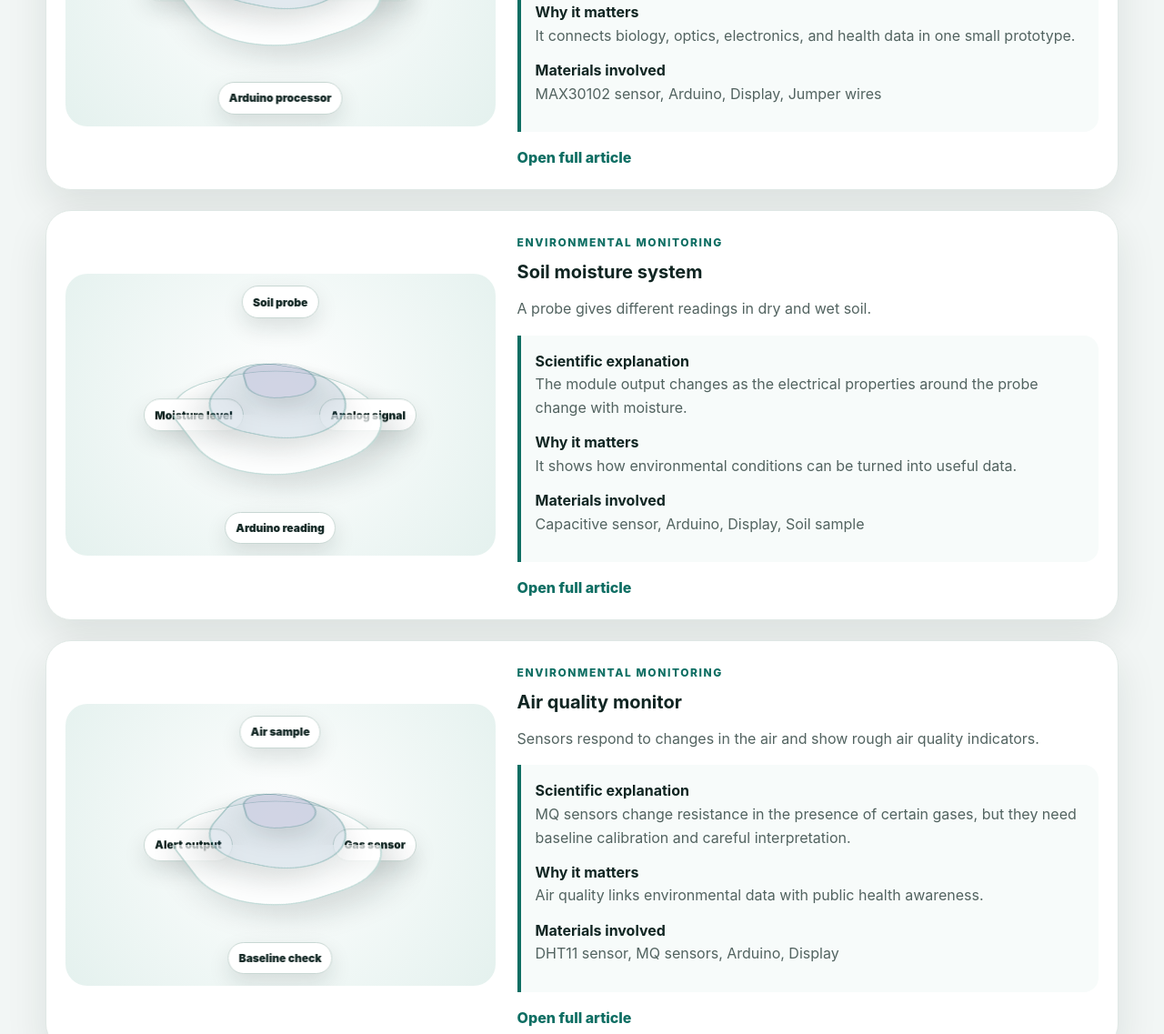
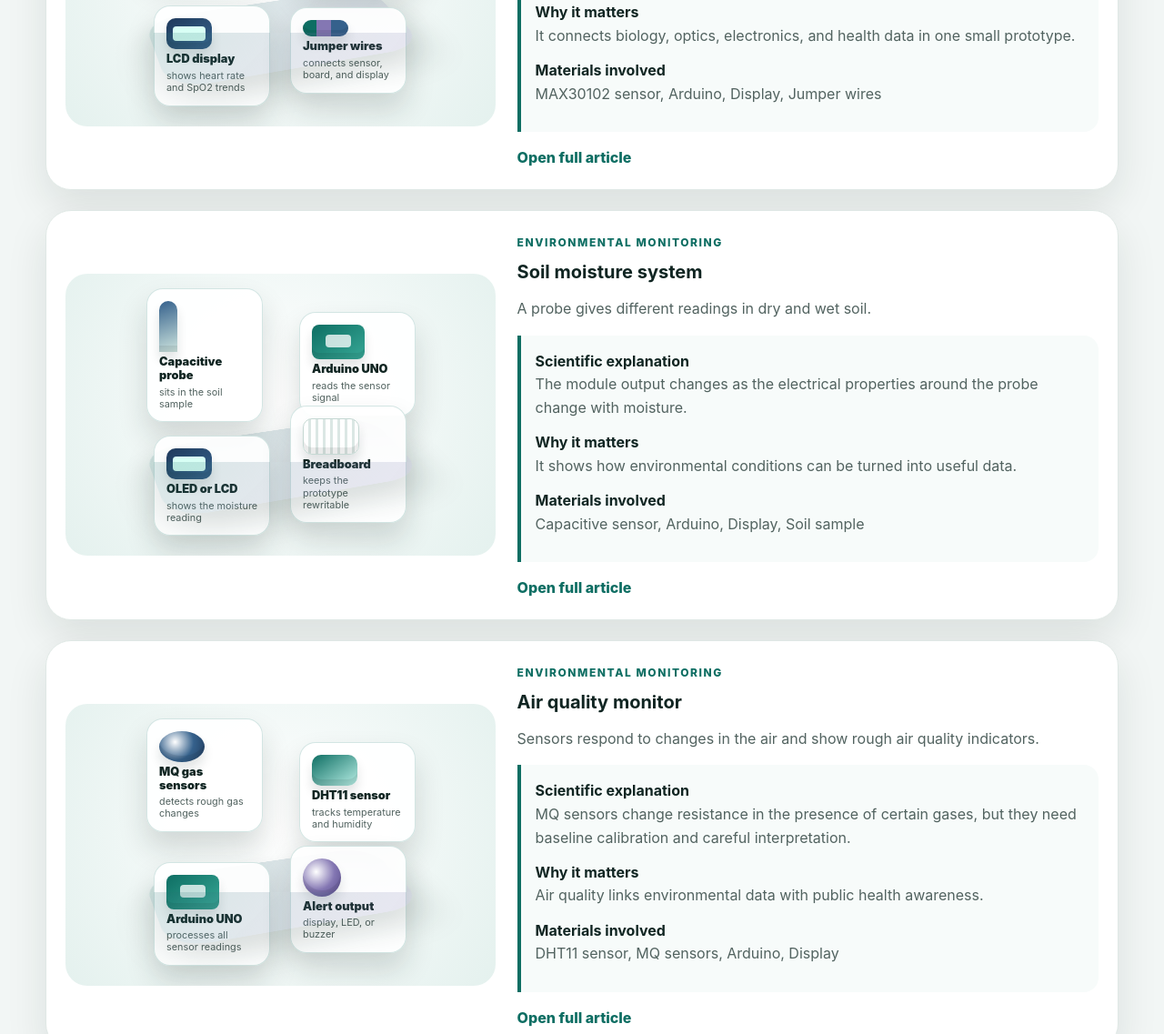
Before and after one commit to avanthikaashokkumar/biochem-chronicles, a plain HTML site: page index.html in a window 1280 px wide. Shown: the part 6150-7287 px from the top of the page at 91% size. Drawn offline with Linux system fonts and the light colour scheme.

Commit message:
Improve 3D material explainers

```diff
--- a/index.html
+++ b/index.html
@@ -104,7 +104,7 @@
       <div class="section-head">
         <p class="eyebrow">3D Explainers</p>
         <h2>Interactive component breakdowns</h2>
-        <p>These are local CSS-based 3D-style explainers. They avoid broken external models and can be upgraded later with real GLB files in the assets/models folder.</p>
+        <p>These are local 3D-style material explainers built with safe CSS visuals. Click a component to see what it does and how it fits into the project.</p>
       </div>
       <div class="explainer-list" id="explainersList"></div>
     </div>
--- a/script.js
+++ b/script.js
@@ -727,6 +727,60 @@ const EXPLAINER_DATA = [
   }
 ];
 
+const EXPLAINER_COMPONENTS = {
+  "blood-oxygen-heart-rate-monitor": [
+    { "name": "MAX30102 sensor", "type": "sensor", "detail": "red and infrared light module" },
+    { "name": "Arduino UNO", "type": "board", "detail": "microcontroller board" },
+    { "name": "LCD display", "type": "display", "detail": "shows heart rate and SpO2 trends" },
+    { "name": "Jumper wires", "type": "wires", "detail": "connects sensor, board, and display" }
+  ],
+  "soil-moisture-meter": [
+    { "name": "Capacitive probe", "type": "probe", "detail": "sits in the soil sample" },
+    { "name": "Arduino UNO", "type": "board", "detail": "reads the sensor signal" },
+    { "name": "OLED or LCD", "type": "display", "detail": "shows the moisture reading" },
+    { "name": "Breadboard", "type": "breadboard", "detail": "keeps the prototype rewritable" }
+  ],
+  "air-quality-monitor": [
+    { "name": "MQ gas sensors", "type": "gas", "detail": "detects rough gas changes" },
+    { "name": "DHT11 sensor", "type": "sensor", "detail": "tracks temperature and humidity" },
+    { "name": "Arduino UNO", "type": "board", "detail": "processes all sensor readings" },
+    { "name": "Alert output", "type": "alert", "detail": "display, LED, or buzzer" }
+  ],
+  "smart-walking-stick": [
+    { "name": "HC-SR04 sensor", "type": "ultrasonic", "detail": "checks obstacle distance" },
+    { "name": "Arduino UNO", "type": "board", "detail": "runs the distance logic" },
+    { "name": "Buzzer and LED", "type": "alert", "detail": "warns when something is close" },
+    { "name": "Walking stick body", "type": "enclosure", "detail": "holds the prototype parts" }
+  ],
+  "automatic-pill-dispenser": [
+    { "name": "RTC module", "type": "clock", "detail": "keeps schedule time" },
+    { "name": "Servo motor", "type": "servo", "detail": "moves the dispenser" },
+    { "name": "Pill organizer", "type": "pill", "detail": "stores dose compartments" },
+    { "name": "Buzzer and display", "type": "alert", "detail": "reminds the user" }
+  ],
+  "weather-station": [
+    { "name": "DHT11 sensor", "type": "sensor", "detail": "reads temperature and humidity" },
+    { "name": "RTC module", "type": "clock", "detail": "adds a time stamp" },
+    { "name": "Arduino UNO", "type": "board", "detail": "processes local weather data" },
+    { "name": "LCD or OLED", "type": "display", "detail": "shows current readings" }
+  ]
+};
+
+function renderComponentScene(item) {
+  const components = EXPLAINER_COMPONENTS[item.id] || [];
+  return `
+    <div class="component-scene" role="img" aria-label="3D-style material layout for ${escapeHtml(item.title)}">
+      <div class="scene-base"></div>
+      ${components.map((component, index) => `
+        <button type="button" class="component-object component-${escapeHtml(component.type)} component-${index + 1}" data-explainer="${item.id}" data-index="${index}">
+          <span class="component-shape" aria-hidden="true"></span>
+          <span class="component-name">${escapeHtml(component.name)}</span>
+          <span class="component-detail">${escapeHtml(component.detail)}</span>
+        </button>`).join("")}
+    </div>`;
+}
+
+
 const CATEGORY_ALL = "All";
 
 function escapeHtml(value) {
@@ -810,13 +864,8 @@ function renderExplainers() {
   if (!list) return;
   list.innerHTML = EXPLAINER_DATA.map((item) => `
     <article class="explainer-card reveal">
-      <div class="explainer-model" aria-label="Interactive model for ${escapeHtml(item.title)}">
-        <div class="model-stage">
-          <div class="model-layer layer-one"></div>
-          <div class="model-layer layer-two"></div>
-          <div class="model-layer layer-three"></div>
-          ${item.parts.map((part, index) => `<button type="button" class="hotspot hotspot-${index + 1}" data-explainer="${item.id}" data-index="${index}">${escapeHtml(part)}</button>`).join("")}
-        </div>
+      <div class="explainer-model">
+        ${renderComponentScene(item)}
       </div>
       <div class="explainer-copy">
         <p class="eyebrow">${escapeHtml(item.category)}</p>
@@ -838,10 +887,10 @@ function renderExplainers() {
     const button = event.target.closest(".hotspot");
     if (!button) return;
     const item = EXPLAINER_DATA.find((entry) => entry.id === button.dataset.explainer);
-    const part = item.parts[Number(button.dataset.index)];
+    const component = (EXPLAINER_COMPONENTS[item.id] || [])[Number(button.dataset.index)];
     const detail = document.getElementById(`detail-${item.id}`);
-    detail.innerHTML = `<strong>${escapeHtml(part)}</strong><p>${escapeHtml(item.simple)}</p><strong>Scientific explanation</strong><p>${escapeHtml(item.scientific)}</p><strong>Why it matters</strong><p>${escapeHtml(item.why)}</p>`;
-    button.closest(".model-stage").querySelectorAll(".hotspot").forEach((hotspot) => hotspot.classList.remove("active"));
+    detail.innerHTML = `<strong>${escapeHtml(component.name)}</strong><p>${escapeHtml(component.detail)}</p><strong>How this part fits in</strong><p>${escapeHtml(item.simple)}</p><strong>Scientific explanation</strong><p>${escapeHtml(item.scientific)}</p><strong>Why it matters</strong><p>${escapeHtml(item.why)}</p>`;
+    button.closest(".component-scene").querySelectorAll(".component-object").forEach((componentButton) => componentButton.classList.remove("active"));
     button.classList.add("active");
   });
 }
--- a/styles.css
+++ b/styles.css
@@ -122,16 +122,31 @@ a:focus-visible, button:focus-visible, input:focus-visible { outline: 3px solid
 .explainer-list { display: grid; gap: 1.4rem; }
 .explainer-card { display: grid; grid-template-columns: 0.85fr 1.15fr; gap: 1.5rem; align-items: center; padding: 1.3rem; background: var(--surface); border: 1px solid var(--line); border-radius: 28px; box-shadow: var(--shadow); }
 .explainer-model { min-height: 310px; display: grid; place-items: center; border-radius: 24px; background: radial-gradient(circle at 50% 45%, #ffffff, #e4f1ee); overflow: hidden; }
-.model-stage { position: relative; width: min(300px, 80vw); height: min(300px, 80vw); transform-style: preserve-3d; perspective: 800px; }
-.model-layer { position: absolute; inset: 44px; border-radius: 35% 65% 50% 50%; border: 2px solid rgba(14,110,99,0.24); background: rgba(255,255,255,0.7); box-shadow: 0 24px 38px rgba(16,37,34,0.14); transform: rotateX(58deg) rotateZ(-28deg); }
-.layer-two { inset: 76px; background: rgba(53,97,140,0.14); transform: rotateX(58deg) rotateZ(20deg) translateZ(20px); }
-.layer-three { inset: 112px; background: rgba(132,119,179,0.18); transform: rotateX(58deg) rotateZ(-10deg) translateZ(44px); }
-.hotspot { position: absolute; border: 1px solid var(--line-strong); border-radius: 999px; background: #fff; color: var(--ink); padding: 0.45rem 0.7rem; font-weight: 900; font-size: 0.75rem; box-shadow: 0 10px 24px rgba(16,37,34,0.12); }
-.hotspot:hover, .hotspot.active { background: var(--primary); color: #fff; }
-.hotspot-1 { top: 8px; left: 50%; transform: translateX(-50%); }
-.hotspot-2 { top: 50%; right: 0; transform: translateY(-50%); }
-.hotspot-3 { bottom: 8px; left: 50%; transform: translateX(-50%); }
-.hotspot-4 { top: 50%; left: 0; transform: translateY(-50%); }
+.component-scene { position: relative; width: min(330px, 82vw); height: 310px; transform-style: preserve-3d; perspective: 900px; }
+.scene-base { position: absolute; left: 8%; right: 8%; bottom: 28px; height: 150px; border-radius: 42px; background: linear-gradient(135deg, rgba(14,110,99,0.16), rgba(132,119,179,0.18)); box-shadow: 0 30px 46px rgba(16,37,34,0.15); transform: rotateX(64deg) rotateZ(-18deg); }
+.component-object { position: absolute; display: grid; gap: 0.25rem; width: 128px; min-height: 92px; padding: 0.8rem; border: 1px solid rgba(14,110,99,0.18); border-radius: 18px; background: rgba(255,255,255,0.92); color: var(--ink); text-align: left; box-shadow: 0 18px 32px rgba(16,37,34,0.16); cursor: pointer; transform: rotateX(0deg) rotateZ(0deg); transition: transform 180ms ease, box-shadow 180ms ease, border-color 180ms ease; }
+.component-object:hover, .component-object.active { transform: translateY(-8px); border-color: var(--primary); box-shadow: 0 26px 42px rgba(16,37,34,0.22); }
+.component-1 { top: 16px; left: 18px; }
+.component-2 { top: 42px; right: 16px; }
+.component-3 { bottom: 22px; left: 26px; }
+.component-4 { bottom: 36px; right: 26px; }
+.component-shape { width: 50px; height: 34px; border-radius: 10px; background: linear-gradient(145deg, var(--primary), #b7eee5); box-shadow: inset 0 -7px 0 rgba(0,0,0,0.08), 0 8px 12px rgba(16,37,34,0.12); }
+.component-board .component-shape { width: 58px; height: 38px; border-radius: 8px; background: linear-gradient(145deg, #0e6e63, #37a896); }
+.component-board .component-shape::after { content: ""; display: block; width: 28px; height: 14px; margin: 11px auto; border-radius: 4px; background: rgba(255,255,255,0.76); }
+.component-display .component-shape { background: linear-gradient(145deg, #203b5c, #35618c); }
+.component-display .component-shape::after { content: ""; display: block; width: 36px; height: 16px; margin: 9px auto; border-radius: 4px; background: #d8fff5; }
+.component-wires .component-shape { height: 18px; border-radius: 999px; background: linear-gradient(90deg, #0e6e63 0 30%, #8477b3 30% 62%, #35618c 62%); }
+.component-probe .component-shape { width: 20px; height: 56px; border-radius: 999px 999px 8px 8px; background: linear-gradient(160deg, #35618c, #cde4de); }
+.component-breadboard .component-shape { width: 62px; height: 40px; background: repeating-linear-gradient(90deg, #fff, #fff 5px, #dbe7e4 5px, #dbe7e4 8px); border: 1px solid #c5d8d3; }
+.component-gas .component-shape, .component-ultrasonic .component-shape { border-radius: 50%; background: radial-gradient(circle at 35% 35%, #fff, #35618c 52%, #203b5c); }
+.component-alert .component-shape { width: 42px; height: 42px; border-radius: 50%; background: radial-gradient(circle at 35% 35%, #fff, #8477b3 52%, #514585); }
+.component-clock .component-shape { border-radius: 50%; background: conic-gradient(from 90deg, #0e6e63, #b7eee5, #0e6e63); }
+.component-servo .component-shape { background: linear-gradient(145deg, #8477b3, #dad3f4); }
+.component-pill .component-shape { border-radius: 999px; background: linear-gradient(90deg, #fff 0 50%, #0e6e63 50%); border: 1px solid #bcd3ce; }
+.component-enclosure .component-shape { width: 22px; height: 58px; border-radius: 999px; background: linear-gradient(145deg, #203b5c, #9fb7cf); }
+.component-name { font-weight: 900; font-size: 0.8rem; line-height: 1.15; }
+.component-detail { color: var(--muted); font-size: 0.68rem; line-height: 1.2; }
+
 .explainer-detail { border-left: 4px solid var(--primary); padding: 1rem; margin: 1rem 0; border-radius: 0 16px 16px 0; background: #f7fbfa; }
 .explainer-detail p { margin-bottom: 0.8rem; }
 
```
